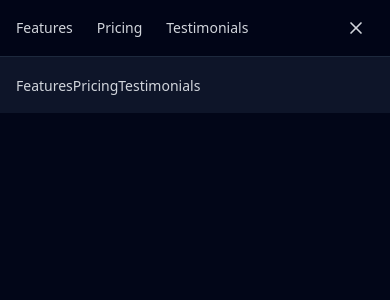
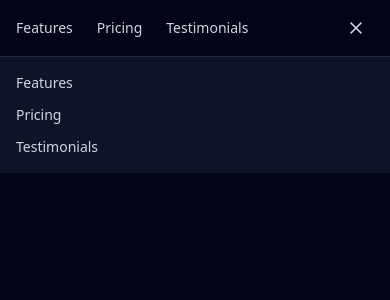
Before and after one commit to Swellmary/Responsive-Web-TypeScript-ReactJS_Tailwindcss, a React (Vite) app: page / in a window 390 px wide. Both pictures are taken after a click on the button 356 px from the left and 28 px from the top of the page. Shown: the top 300 px of the page. Built offline with nearby package versions, Linux system fonts and the light colour scheme.

Commit message:
add block to stack menu links on top to each other

```diff
--- a/src/components/Navbar.tsx
+++ b/src/components/Navbar.tsx
@@ -43,9 +43,9 @@ export default function NavBar() {
         {mobileMenuIsOpen && ( // display if setMobileMenuIsOpen is true
             <div className="md: bg-slate-900/95 backdrop-blur-lg border-t border-slate-800 animate-in slide-in-from-top duration-100">
                 <div className="px-4 py-4 sm:py-6 space-y-3 sm:space-y-4">
-                    <a href="#features" className="text-gray-300 hover:text-white text-sm lg:text-base">Features</a>
-                    <a href="#pricing" className="text-gray-300 hover:text-white text-sm lg:text-base">Pricing</a>
-                    <a href="#testimonials" className="text-gray-300 hover:text-white text-sm lg:text-base">Testimonials</a>
+                    <a href="#features" className="block text-gray-300 hover:text-white text-sm lg:text-base">Features</a>
+                    <a href="#pricing" className="block text-gray-300 hover:text-white text-sm lg:text-base">Pricing</a>
+                    <a href="#testimonials" className="block text-gray-300 hover:text-white text-sm lg:text-base">Testimonials</a>
                 </div>
             </div> )}
     </nav>
```
